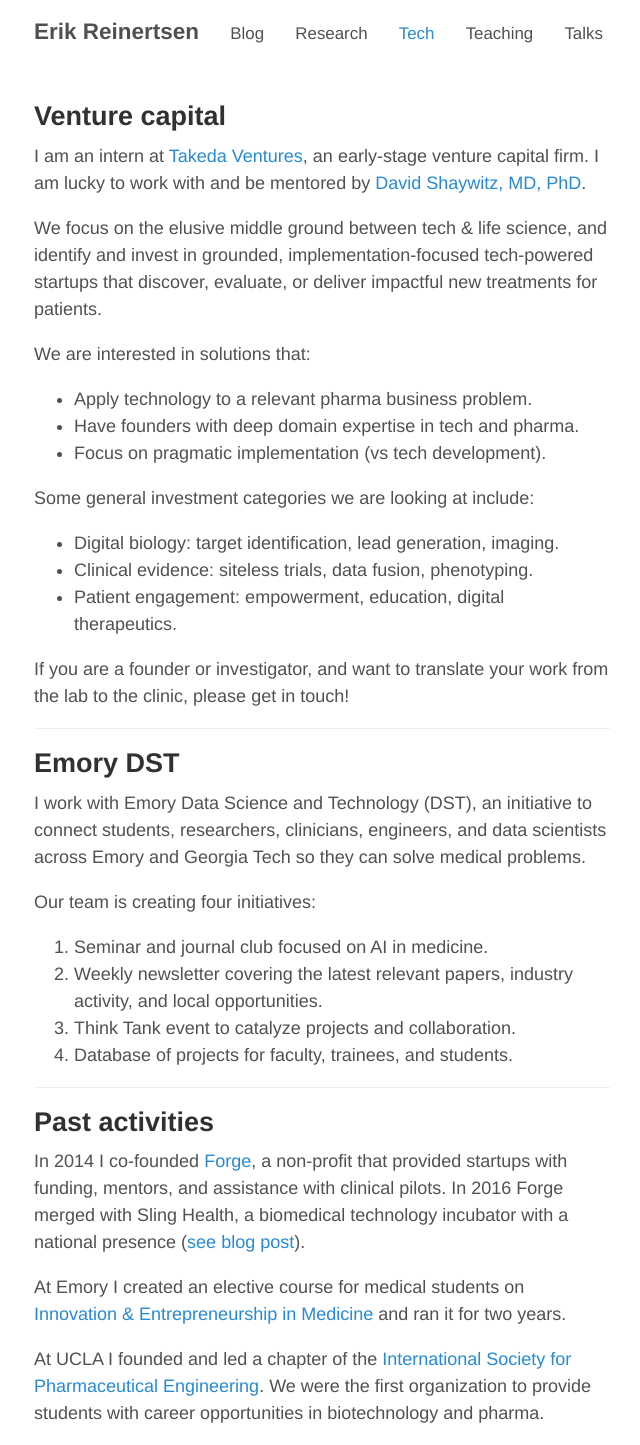
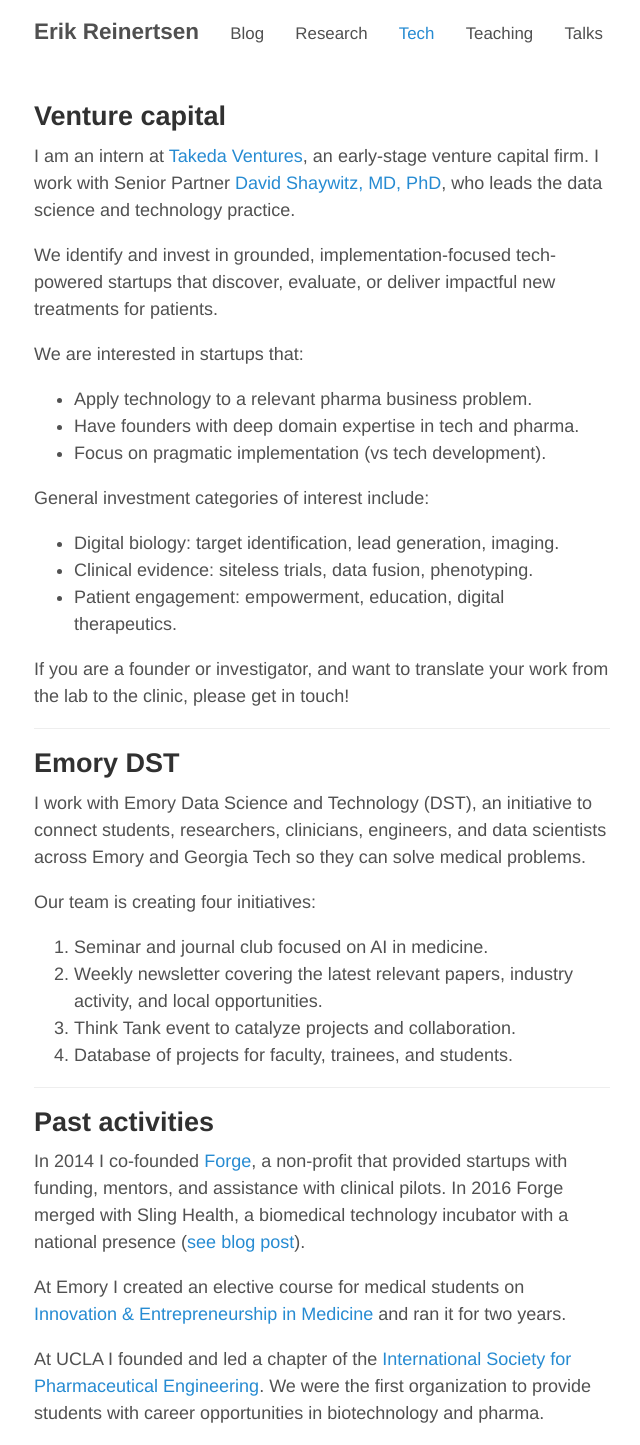
Before and after one commit to erikr/erikr.github.io, a Jekyll site: the page built from tech.md, in a window 1280 px wide. Shown: the whole page, without its empty margins (318-958 px from the left). Built offline with Jekyll 4.4.1, drawn with Linux system fonts in a browser that asks for light colours; nearby versions of some CDN libraries.

Commit message:
Update tech.md

```diff
--- a/tech.md
+++ b/tech.md
@@ -7,16 +7,16 @@
 
 ## Venture capital
 
-I am an intern at [Takeda Ventures](http://takedaventures.com), an early-stage venture capital firm. I am lucky to work with and be mentored by [David Shaywitz, MD, PhD](https://www.linkedin.com/in/david-shaywitz-md-phd-232a237/).
+I am an intern at [Takeda Ventures](http://takedaventures.com), an early-stage venture capital firm. I work with Senior Partner [David Shaywitz, MD, PhD](https://www.linkedin.com/in/david-shaywitz-md-phd-232a237/), who leads the data science and technology practice.
 
-We focus on the elusive middle ground between tech & life science, and identify and invest in grounded, implementation-focused tech-powered startups that discover, evaluate, or deliver impactful new treatments for patients.
+We identify and invest in grounded, implementation-focused tech-powered startups that discover, evaluate, or deliver impactful new treatments for patients.
 
-We are interested in solutions that:
+We are interested in startups that:
 + Apply technology to a relevant pharma business problem.
 + Have founders with deep domain expertise in tech and pharma.
 + Focus on pragmatic implementation (vs tech development).
 
-Some general investment categories we are looking at include:
+General investment categories of interest include:
 + Digital biology: target identification, lead generation, imaging.
 + Clinical evidence: siteless trials, data fusion, phenotyping.
 + Patient engagement: empowerment, education, digital therapeutics.
```
